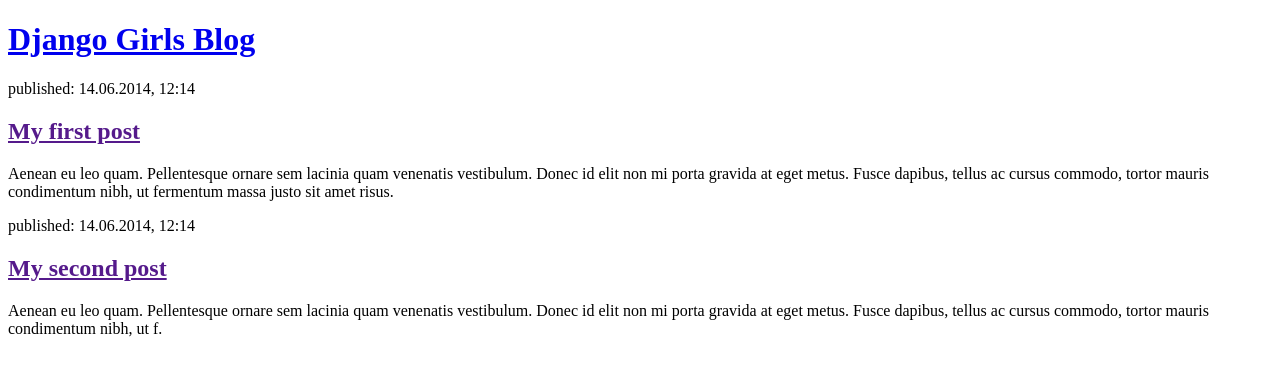
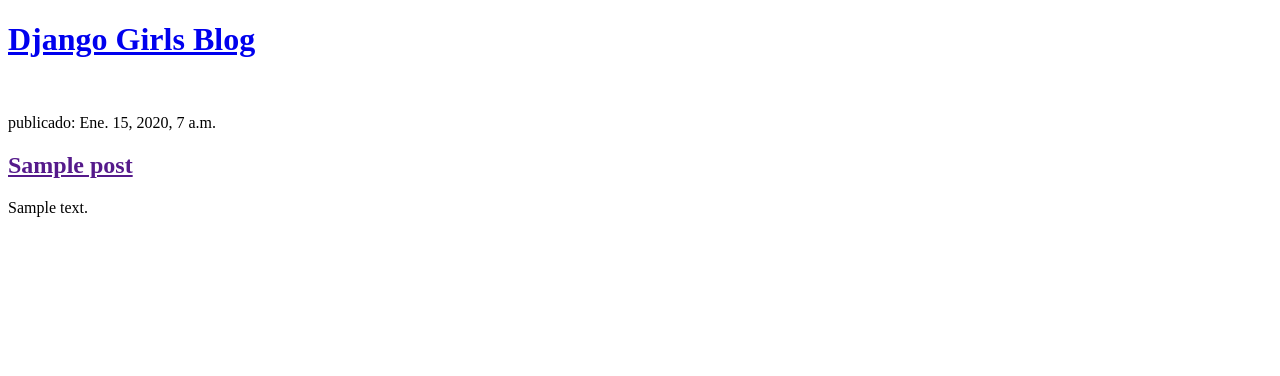
Before and after one commit to Jorge-274/Djangogirls, a Django app: page / in a window 1280 px wide. Shown: the top 376 px of the page. Run offline with Django 3.2, Linux system fonts and the light colour scheme; tables that the repository leaves empty hold one stand-in row (values such as "Sample post").

Commit message:
Templates modificados para mostrar Post de la BD

```diff
--- a/blog/Templates/blog/post_list.html
+++ b/blog/Templates/blog/post_list.html
@@ -7,20 +7,20 @@
 
 </head>
 <body>
-  <div>
-            <h1><a href="/">Django Girls Blog</a></h1>
-        </div>
 
-        <div>
-            <p>published: 14.06.2014, 12:14</p>
-            <h2><a href="">My first post</a></h2>
-            <p>Aenean eu leo quam. Pellentesque ornare sem lacinia quam venenatis vestibulum. Donec id elit non mi porta gravida at eget metus. Fusce dapibus, tellus ac cursus commodo, tortor mauris condimentum nibh, ut fermentum massa justo sit amet risus.</p>
-        </div>
+    <div>
+        <h1><a href="/">Django Girls Blog</a></h1>
+        <br>
+    </div>
 
-        <div>
-            <p>published: 14.06.2014, 12:14</p>
-            <h2><a href="">My second post</a></h2>
-            <p>Aenean eu leo quam. Pellentesque ornare sem lacinia quam venenatis vestibulum. Donec id elit non mi porta gravida at eget metus. Fusce dapibus, tellus ac cursus commodo, tortor mauris condimentum nibh, ut f.</p>
-        </div>
+  {% for post in posts %}
+    <div>
+        <p> publicado: {{ post.published_date }}</p>
+        <h2><a href="">{{ post.title }}</a></h2>
+        <p>{{ post.text|linebreaksbr }}</p>
+        <br>
+    </div>
+{% endfor %}
+
 </body>
 </html>
--- a/blog/views.py
+++ b/blog/views.py
@@ -1,5 +1,7 @@
 from django.shortcuts import render
-
+from django.utils import timezone
+from .models import Post
 
 def post_list(request):
-    return render(request, 'blog/post_list.html', {})
+        posts = Post.objects.filter(published_date__lte=timezone.now()).order_by('published_date')
+        return render(request, 'blog/post_list.html', {'posts': posts})
--- a/mysite/settings.py
+++ b/mysite/settings.py
@@ -104,7 +104,7 @@
 # Internationalization
 # https://docs.djangoproject.com/en/2.2/topics/i18n/
 
-LANGUAGE_CODE = 'es-es'
+LANGUAGE_CODE = 'es'
 
 TIME_ZONE = 'America/Asuncion'
 
```
